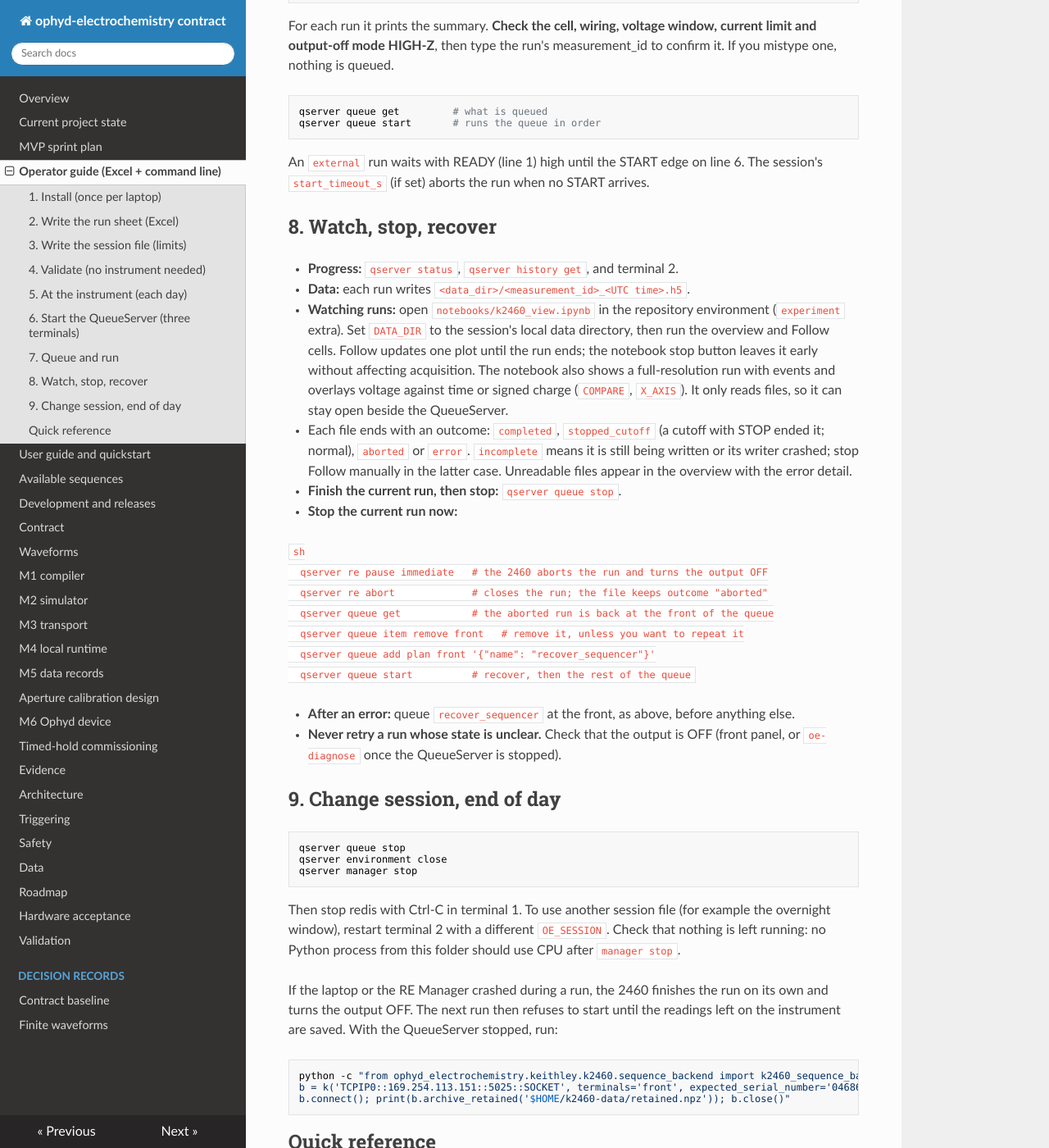
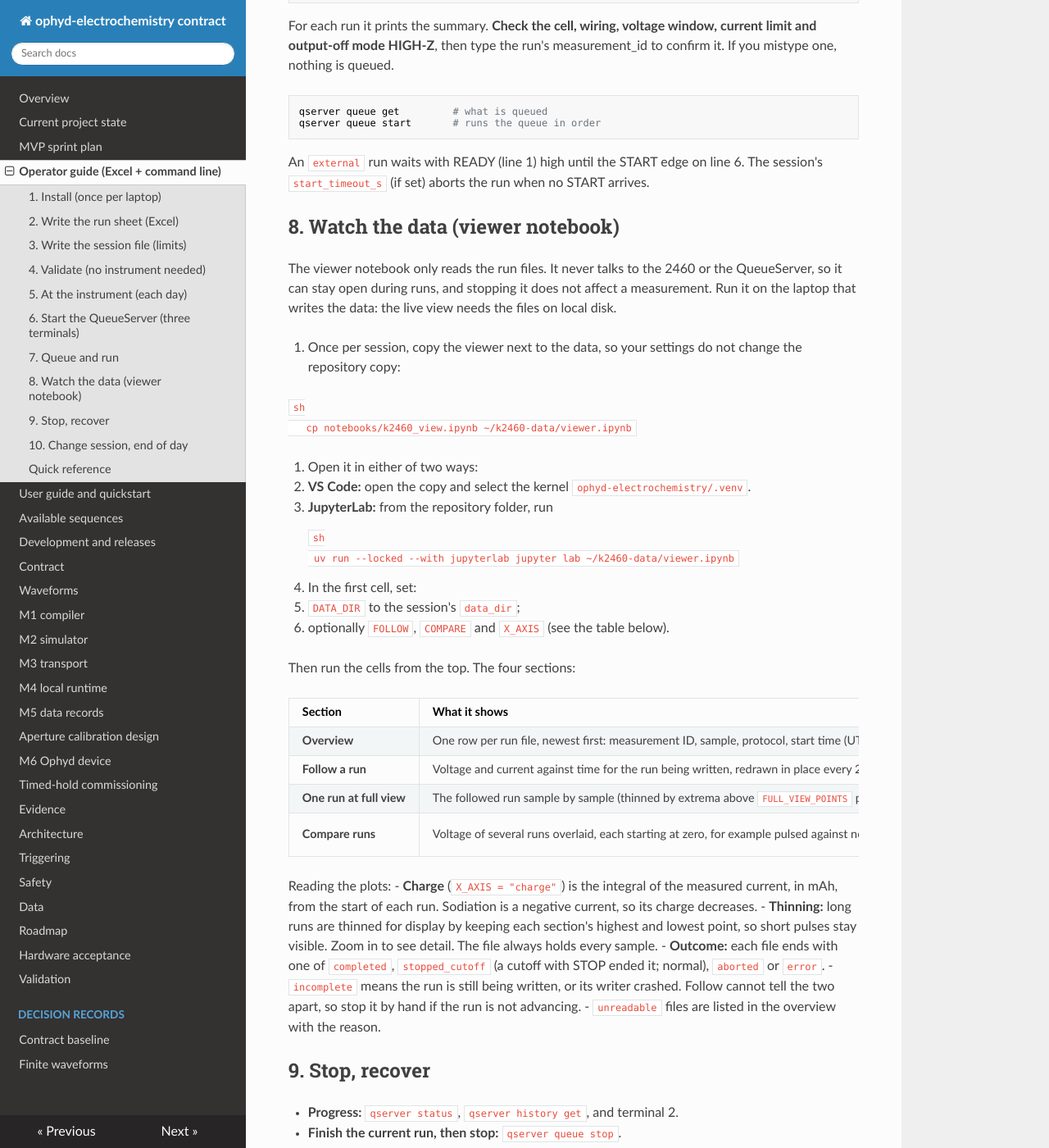
Before and after one commit to BAMresearch/ophyd-electrochemistry, an MkDocs documentation site: the page built from docs/operator-guide.md, in a window 1280 px wide and 1400 px high, scrolled down 3477 px. Shown: the whole window at 82% size. Built offline with MkDocs 1.6.1, drawn with Linux system fonts in a browser that asks for light colours; nearby versions of some CDN libraries; some of the changed text lies outside the part shown.

Commit message:
docs(operator-guide): how to use the viewer notebook
New step 8: copy the viewer next to the data, open it in VS Code or
JupyterLab (uv run --with jupyterlab), set DATA_DIR, and what each
section (overview, follow, full view, compare) shows; reading charge,
display thinning and outcomes. Stop/recover and end of day become steps
9 and 10; quick reference gains the viewer.

Co-Authored-By: Claude Opus 5.5 <noreply@anthropic.com>

````diff
--- a/docs/operator-guide.md
+++ b/docs/operator-guide.md
@@ -178,21 +178,59 @@ An `external` run waits with READY (line 1) high until the START edge on line
 6. The session's `start_timeout_s` (if set) aborts the run when no START
 arrives.
 
-## 8. Watch, stop, recover
+## 8. Watch the data (viewer notebook)
+
+The viewer notebook only reads the run files. It never talks to the 2460 or the
+QueueServer, so it can stay open during runs, and stopping it does not affect a
+measurement. Run it on the laptop that writes the data: the live view needs the
+files on local disk.
+
+1. Once per session, copy the viewer next to the data, so your settings do not
+   change the repository copy:
+
+   ```sh
+   cp notebooks/k2460_view.ipynb ~/k2460-data/viewer.ipynb
+   ```
+
+2. Open it in either of two ways:
+   - **VS Code:** open the copy and select the kernel
+     `ophyd-electrochemistry/.venv`.
+   - **JupyterLab:** from the repository folder, run
+
+     ```sh
+     uv run --locked --with jupyterlab jupyter lab ~/k2460-data/viewer.ipynb
+     ```
+
+3. In the first cell, set:
+   - `DATA_DIR` to the session's `data_dir`;
+   - optionally `FOLLOW`, `COMPARE` and `X_AXIS` (see the table below).
+
+   Then run the cells from the top. The four sections:
+
+   | Section | What it shows | Settings |
+   |---|---|---|
+   | **Overview** | One row per run file, newest first: measurement ID, sample, protocol, start time (UTC), duration, records, outcome, and counts of cutoffs, stops, aborts and errors. Rerun the cell to refresh. | `DATA_DIR` |
+   | **Follow a run** | Voltage and current against time for the run being written, redrawn in place every 2 s until the run ends. Stop it early with the notebook's stop button (■); the measurement continues. | `FOLLOW` = a file name, or `None` for the newest run |
+   | **One run at full view** | The followed run sample by sample (thinned by extrema above `FULL_VIEW_POINTS` per trace), with cutoff, stop and abort markers and the events table. | `X_AXIS` = `"time"` or `"charge"` |
+   | **Compare runs** | Voltage of several runs overlaid, each starting at zero, for example pulsed against non-pulsed sodiation. | `COMPARE` = list of file names (default: the two newest finished runs); `X_AXIS` |
+
+Reading the plots:
+- **Charge** (`X_AXIS = "charge"`) is the integral of the measured current, in
+  mAh, from the start of each run. Sodiation is a negative current, so its
+  charge decreases.
+- **Thinning:** long runs are thinned for display by keeping each section's
+  highest and lowest point, so short pulses stay visible. Zoom in to see
+  detail. The file always holds every sample.
+- **Outcome:** each file ends with one of `completed`, `stopped_cutoff` (a
+  cutoff with STOP ended it; normal), `aborted` or `error`.
+  - `incomplete` means the run is still being written, or its writer crashed.
+    Follow cannot tell the two apart, so stop it by hand if the run is not
+    advancing.
+  - `unreadable` files are listed in the overview with the reason.
+
+## 9. Stop, recover
 
 - **Progress:** `qserver status`, `qserver history get`, and terminal 2.
-- **Data:** each run writes `<data_dir>/<measurement_id>_<UTC time>.h5`.
-  - **Watching runs:** open `notebooks/k2460_view.ipynb` in the repository
-    environment (`experiment` extra). Set `DATA_DIR` to the session's local
-    data directory, then run the overview and Follow cells. Follow updates one
-    plot until the run ends; the notebook stop button leaves it early without
-    affecting acquisition. The notebook also shows a full-resolution run with
-    events and overlays voltage against time or signed charge (`COMPARE`,
-    `X_AXIS`). It only reads files, so it can stay open beside the QueueServer.
-  - Each file ends with an outcome: `completed`, `stopped_cutoff` (a cutoff
-    with STOP ended it; normal), `aborted` or `error`. `incomplete` means it is
-    still being written or its writer crashed; stop Follow manually in the
-    latter case. Unreadable files appear in the overview with the error detail.
 - **Finish the current run, then stop:** `qserver queue stop`.
 - **Stop the current run now:**
 
@@ -210,7 +248,7 @@ arrives.
 - **Never retry a run whose state is unclear.** Check that the output is OFF
   (front panel, or `oe-diagnose` once the QueueServer is stopped).
 
-## 9. Change session, end of day
+## 10. Change session, end of day
 
 ```sh
 qserver queue stop
@@ -246,6 +284,7 @@ b.connect(); print(b.archive_retained('$HOME/k2460-data/retained.npz')); b.close
 | Run / stop after current | `qserver queue start` / `qserver queue stop` |
 | Abort now | `qserver re pause immediate`, `qserver re abort`, then remove, recover, start |
 | Status | `qserver status`, `qserver queue get`, `qserver history get` |
+| Watch data | `~/k2460-data/viewer.ipynb` (copy of `notebooks/k2460_view.ipynb`): Overview, Follow, Compare |
 | Shut down | `qserver environment close`, `qserver manager stop`, Ctrl-C redis |
 
 Alternative without the QueueServer: one notebook per run. `oe-new-run
````
